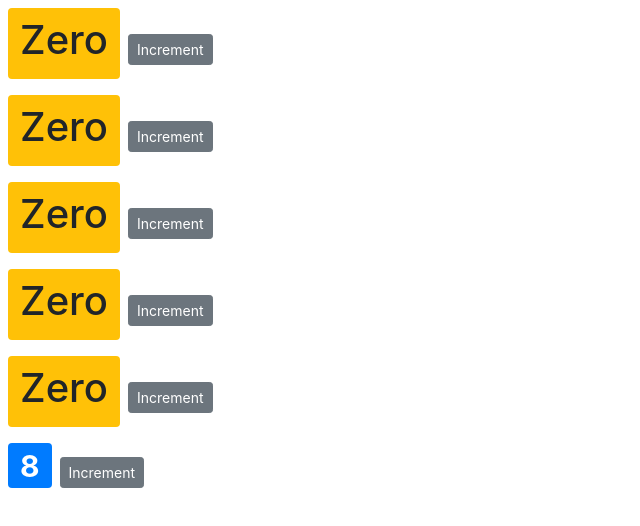
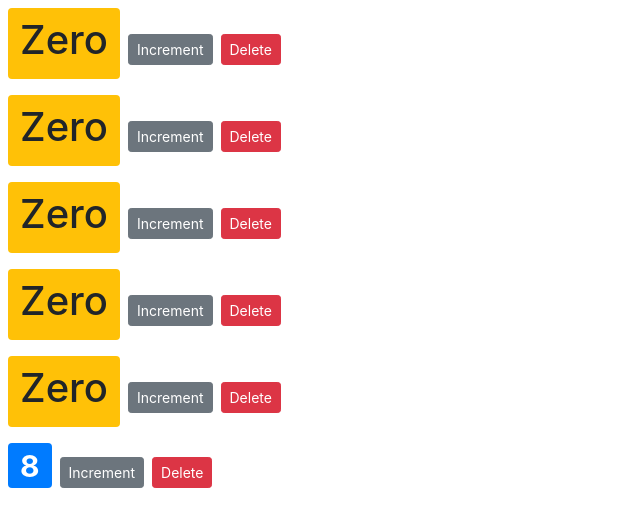
Before and after one commit to yuliangjin1985/counter-app, a React (Create React App) app: page / in a window 1280 px wide. Shown: the top 526 px of the page, without its empty margins (0-640 px from the left). Built offline with nearby package versions, Linux system fonts and the light colour scheme.

Commit message:
raise and handle events

```diff
--- a/src/components/counter.jsx
+++ b/src/components/counter.jsx
@@ -14,6 +14,7 @@ class Counter extends Component {
         return <div>
             <span style={this.styles} className={this.getBadgeClasses()}>{this.formatCount()}</span>
             <button onClick={() => this.handleIncrement({id: 1})} className="btn btn-secondary btn-sm">Increment</button>
+            <button onClick={this.props.onDelete} className="btn btn-danger btn-sm m-2">Delete</button>
         </div>
     }
 
--- a/src/components/counters.jsx
+++ b/src/components/counters.jsx
@@ -15,9 +15,11 @@ class Counters extends Component {
     render() {
         return <div>
             {this.state.counters.map(count =>
-                <Counter key={count.id} value={count.count} selected={true}/>)}
+                <Counter key={count.id} id={count.id} onDelete={this.handleDelete} value={count.count} selected={true} />)}
            </div>
     }
+
+    handleDelete = () => {console.log("handle delete in counters")};
 }
 
 export default Counters;
```
Also changed, not shown: 1 other file (tests, documents, lock files or other folders).
